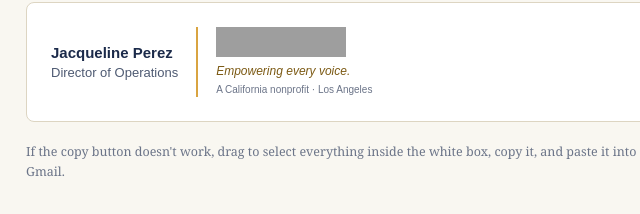
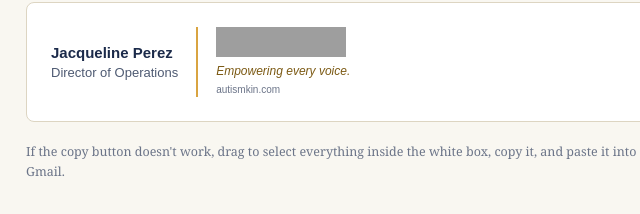
Before and after one commit to autismkinassociation/autismkin-website, a plain HTML site: page email/jacqueline.html in a window 1280 px wide. Shown: the part 300-514 px from the top of the page, 294-934 px from the left. Drawn offline with Linux system fonts and the light colour scheme; grey boxes are pictures that could not be loaded.

Commit message:
Email signatures: website under motto
Co-Authored-By: Claude Opus 5.5 <noreply@anthropic.com>
Claude-Session: https://claude.ai/code/session_014woxjnhFj2CaVZWU84Xxu9

```diff
--- a/email/jacqueline.html
+++ b/email/jacqueline.html
@@ -27,7 +27,7 @@ button:focus-visible{outline:3px solid #D9A441;outline-offset:2px}
 <td valign="middle" style="padding:0 0 0 18px;border-left:2px solid #D9A441">
 <a href="https://autismkin.com"><img src="https://autismkin.com/img/email/signature-logo.png" alt="Autism Kin Association" width="130" height="30" style="display:block;border:0;width:130px;height:30px"></a>
 <div style="font-family:Arial,Helvetica,sans-serif;font-size:12px;font-style:italic;color:#7C5A14;line-height:18px;padding:5px 0 0 0">Empowering every voice.</div>
-<div style="font-family:Arial,Helvetica,sans-serif;font-size:10px;color:#6B7488;line-height:14px;padding:3px 0 0 0">A California nonprofit &middot; Los Angeles</div>
+<div style="font-family:Arial,Helvetica,sans-serif;font-size:10px;color:#6B7488;line-height:14px;padding:3px 0 0 0">autismkin.com</div>
 </td>
 </tr>
 </table></div>
```
Also changed, not shown: email/joseph.html (+1 -1 lines), email/peter.html (+1 -1 lines).
